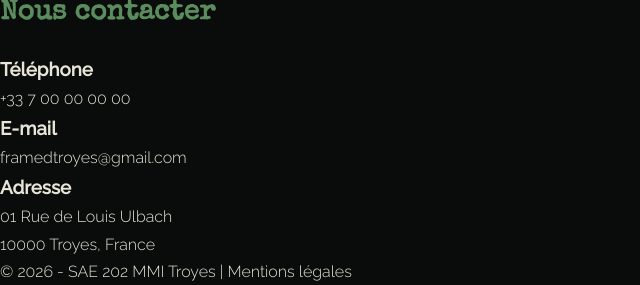
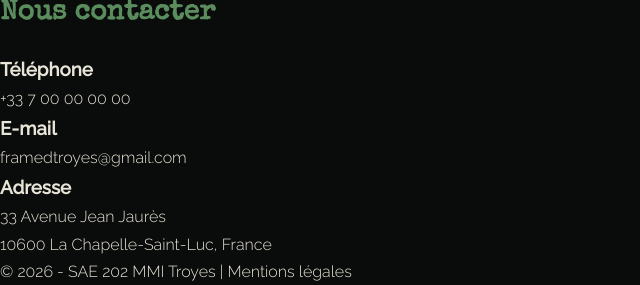
Before and after one commit to LauU5/sae202-event, a PHP site: template view/info_view.php in a window 1280 px wide. Shown: the part 858-1143 px from the top of the page, without its empty margins (0-640 px from the left). Run offline with PHP 8.4, Linux system fonts and the light colour scheme; the template is opened without the code that fills it, so the values that code supplies are empty; some libraries are stand-ins or nearby versions.

Commit message:
changement de carte + adresse

```diff
--- a/view/info_view.php
+++ b/view/info_view.php
@@ -34,7 +34,7 @@
     </section>
 
     <section>
-        <iframe src="https://www.google.com/maps/embed?pb=!1m18!1m12!1m3!1d2654.341877403612!2d4.072659711987807!3d48.29627587114152!2m3!1f0!2f0!3f0!3m2!1i1024!2i768!4f13.1!3m3!1m2!1s0x47ee98f824dc1693%3A0xc2220ad206e89802!2s1%20Rue%20Louis%20Ulbach%2C%2010000%20Troyes!5e0!3m2!1sfr!2sfr!4v1781073063829!5m2!1sfr!2sfr" width="600" height="450" style="border:0;" allowfullscreen="" loading="lazy" referrerpolicy="no-referrer-when-downgrade"></iframe>
+        <iframe src="https://maps.google.com/maps?q=33+Avenue+Jean+Jaurès,+10600+La+Chapelle-Saint-Luc,+France&output=embed&z=16" width="600" height="450" style="border:0;" allowfullscreen="" loading="lazy" referrerpolicy="no-referrer-when-downgrade"></iframe>
     </section>
 
     <section>
@@ -54,8 +54,8 @@
             <article>
                 <h3>Adresse</h3>
                 <p>
-                    01 Rue de Louis Ulbach<br>
-                    10000 Troyes, France
+                    33 Avenue Jean Jaurès<br>
+                    10600 La Chapelle-Saint-Luc, France
                 </p>
             </article>
         </div>
```
